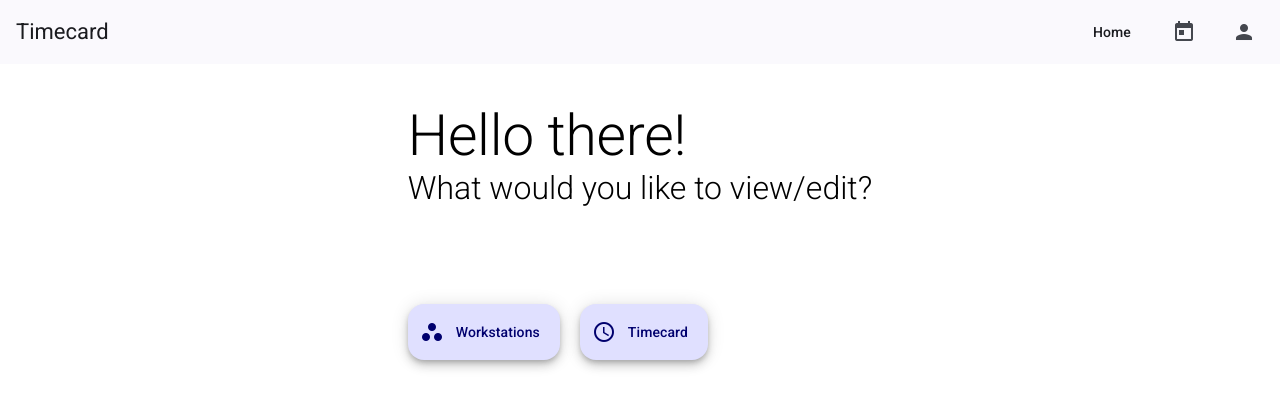
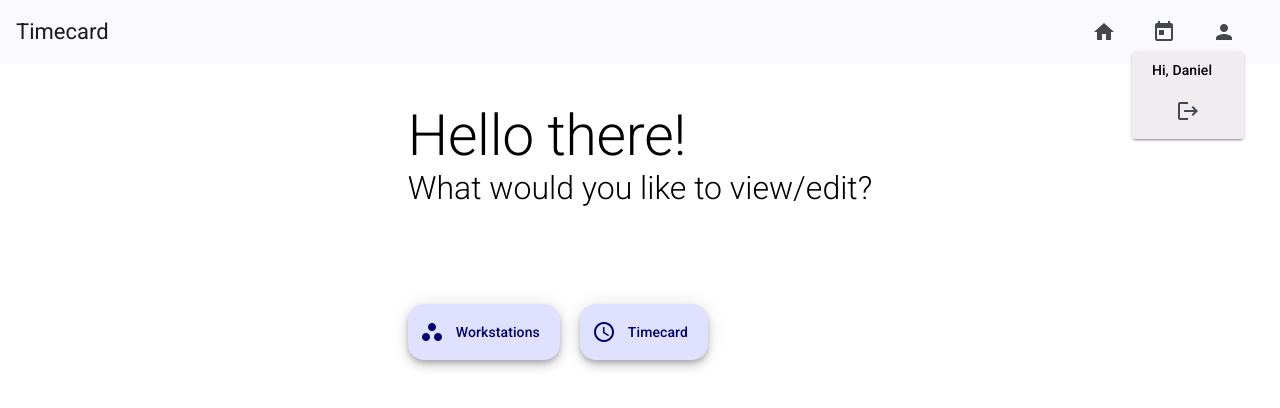
Before and after one commit to dkbaffour777/timecard, an Angular app in the folder frontend/: page / in a window 1280 px wide. Both pictures are taken after a click on the button "person". Shown: the top 408 px of the page. Built offline with nearby package versions, Linux system fonts and the light colour scheme.

Commit message:
Added logout menu

```diff
--- a/frontend/src/app/components/header/header.component.css
+++ b/frontend/src/app/components/header/header.component.css
@@ -3,16 +3,6 @@
     display: flex;
     justify-content: space-between;
     margin: auto 20px;
-}
-nav {
-    display: flex;
-    gap: 8px;
-    font-size: small;
-}
-.link {
-    cursor: pointer;
-    text-decoration: none;
-    outline: 0;
 }
 .manage {
   display: flex;
@@ -20,3 +10,10 @@ nav {
   gap: 20px;
   align-items: center;
 }
+.ng-tns-c1923052698-0 {
+    display: flex;
+    flex-direction: column;
+    gap: 20px;
+    justify-content: center;
+    align-items: center;
+}
--- a/frontend/src/app/components/header/header.component.html
+++ b/frontend/src/app/components/header/header.component.html
@@ -1,14 +1,28 @@
 <mat-toolbar class="header">
   <span>Timecard</span>
   <span class="manage">
-      <nav>
-        <a mat-button routerLink="/home">Home</a>
-      </nav>
+    <a routerLink="/home">
+      <button mat-icon-button aria-label="home">
+        <mat-icon>home</mat-icon>
+      </button>
+    </a>
     <button mat-icon-button aria-label="Date today">
       <mat-icon>today</mat-icon>
     </button>
-    <button mat-icon-button aria-label="Account manager">
+    <button
+      mat-icon-button
+      [matMenuTriggerFor]="menu"
+      aria-label="Account manager"
+    >
       <mat-icon>person</mat-icon>
     </button>
+    <mat-menu #menu="matMenu">
+      <p style="width: 100px;">Hi, {{ user }}</p>
+      <div>
+          <button mat-icon-button aria-label="Logout">
+            <mat-icon>logout</mat-icon>
+          </button>
+      </div>
+    </mat-menu>
   </span>
 </mat-toolbar>
--- a/frontend/src/app/components/header/header.component.ts
+++ b/frontend/src/app/components/header/header.component.ts
@@ -3,6 +3,7 @@ import { MatIconModule } from '@angular/material/icon';
 import { MatButtonModule } from '@angular/material/button';
 import { MatToolbarModule } from '@angular/material/toolbar';
 import { RouterLink, RouterOutlet } from '@angular/router';
+import { MatMenuModule } from '@angular/material/menu';
 
 @Component({
   selector: 'app-header',
@@ -13,8 +14,11 @@ import { RouterLink, RouterOutlet } from '@angular/router';
     MatToolbarModule,
     MatButtonModule,
     MatIconModule,
+    MatMenuModule
   ],
   templateUrl: './header.component.html',
   styleUrl: './header.component.css',
 })
-export class HeaderComponent {}
+export class HeaderComponent {
+  user: string = "Daniel";
+}
```
